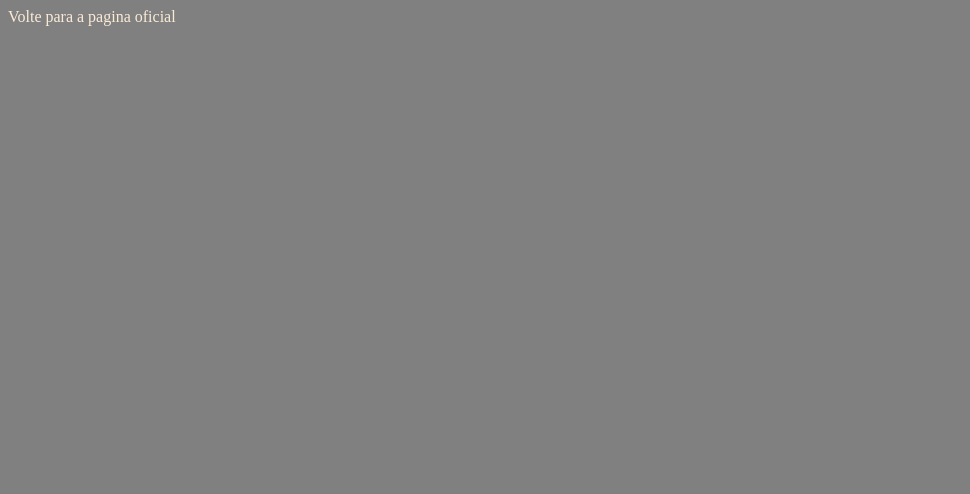
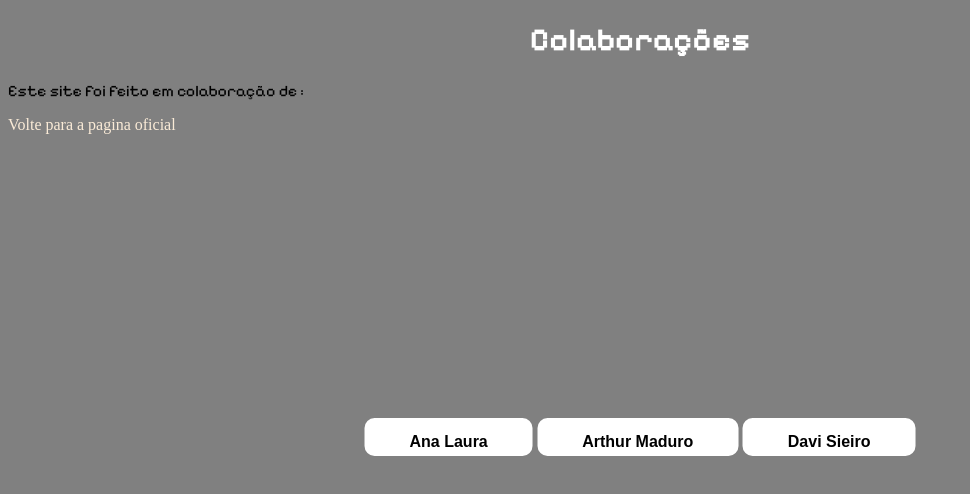
Before and after one commit to Maduro138/trabalhoGURPS, a plain HTML site: page Trabalho.GURPS/Colaborations.html in a window 1280 px wide. Shown: the whole page, without its empty margins (0-970 px from the left). Drawn offline with Linux system fonts and the light colour scheme.

Commit message:
Versão Beta (0.03)
Faltam muitas melhorias no site!
(Beta 0.03)
Foram feitas mudanças no :
1- Menu
2- Fonte das páginas
3- Link certos

```diff
--- a/Trabalho.GURPS/Colaborations.html
+++ b/Trabalho.GURPS/Colaborations.html
@@ -10,6 +10,21 @@
 <link href="https://fonts.googleapis.com/css2?family=Pixelify+Sans:wght@400..700&display=swap" rel="stylesheet">
 </head>
 <body>
+    <h1> Colaborações </h1>
+    <p>
+        Este site foi feito em colaboração de :
+    </p>
+
+<div class="nomes">
+     <ol>
+         <li> <strong>Ana Laura</strong></li>
+         <li> <strong>Arthur Maduro</strong></li>
+         <li> <strong>Davi Sieiro</strong></li>
+
+
+</ol>
+
+</div>
 
 <a href="GURPSindex.html">Volte para a pagina oficial</a></li>
 
--- a/Trabalho.GURPS/GURPSstyle.css
+++ b/Trabalho.GURPS/GURPSstyle.css
@@ -129,3 +129,57 @@ a {
         color: rgb(255, 164, 46);
 
     }
+
+.nomes ol {
+
+    padding: 0;
+}
+
+    .nomes li {
+        text-align: center;
+        padding-left: 40px;
+
+        padding-top: 10px;
+        margin-top: 50px;
+
+        display: inline-block;
+        background-color: white;
+        border: 5px solid white;
+        border-radius: 10px;
+        color: black;
+        padding-right: 40px;
+
+        transition: all 3s cubic-bezier(0.075, 0.82, 0.165, 1);
+
+
+    }
+    li{
+
+     padding-right: 30px;
+
+    }
+    .nomes li:hover{
+
+        transform: scale(1.2);
+        padding-left: 30px;
+        padding-right: 30px;
+        text-decoration: underline;
+        background-color: black;
+        border: solid black;
+        border-radius: 10px;
+        color: white;
+        border-radius: 10px;
+        cursor: pointer;
+    }
+
+    .nomes {
+
+     position: absolute;
+     top: 50%;
+     left: 50%;
+     transform: translate(-50%, -40%);
+     border-radius: 10px;
+     font-family: Arial, Helvetica, sans-serif;
+     text-decoration: none;
+     text-align: center;
+ }
```
Also changed, not shown: Trabalho.GURPS/GURPSindex.html (+4 -1 lines).
